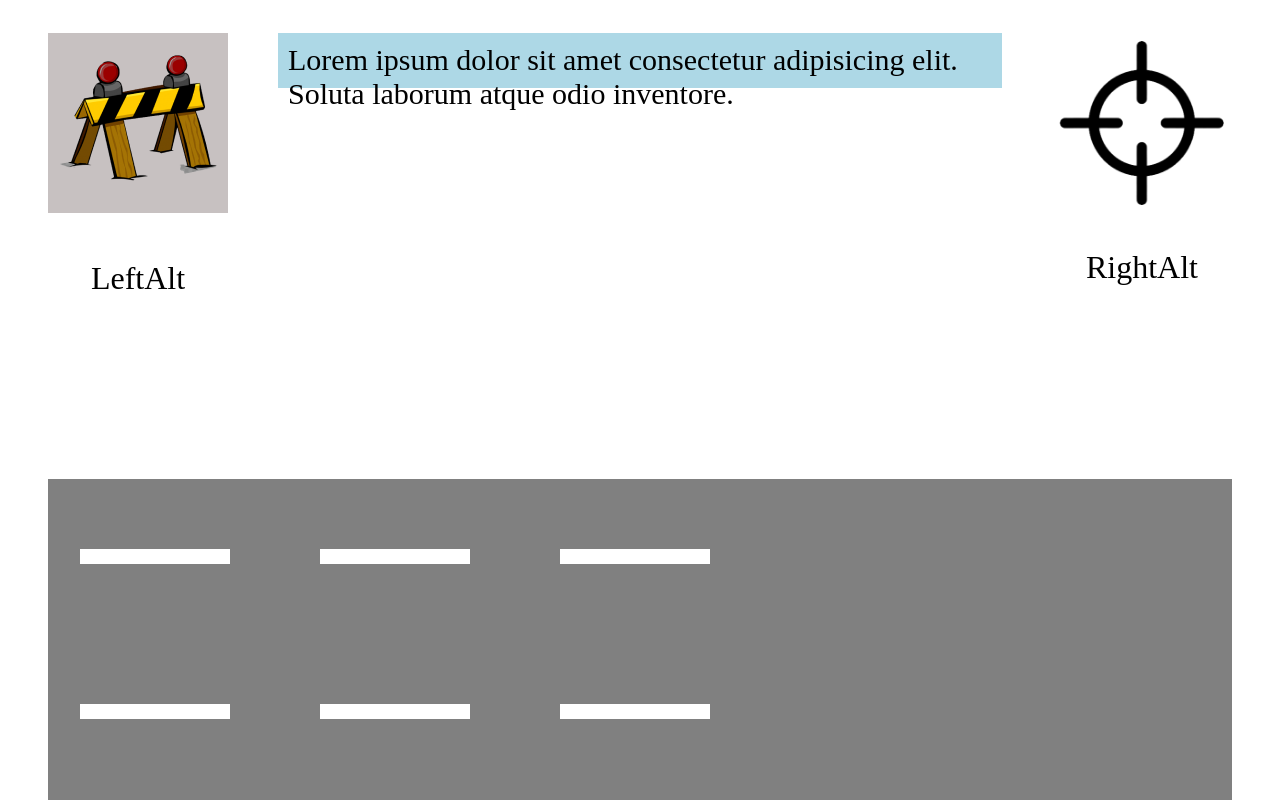
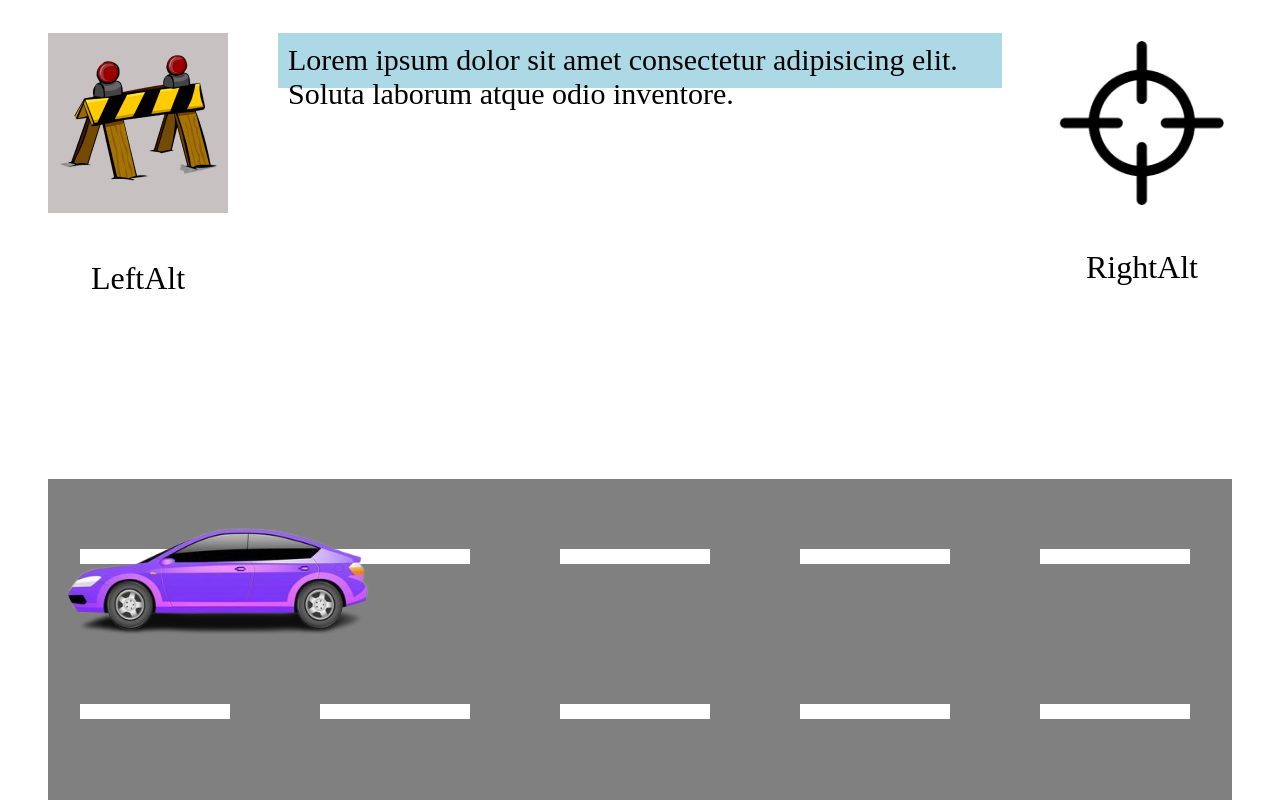
Before and after one commit to jannickbath/simulationsprojekt, a React (Vite) app: page / in a window 1280 px wide. Shown: the top 800 px of the page. Built offline with nearby package versions, Linux system fonts and the light colour scheme.

Commit message:
*dynamic stripes on tracks

```diff
--- /dev/null
+++ b/src/components/Cars/Default.tsx
@@ -0,0 +1,16 @@
+import React from 'react'
+import car_png from "../../assets/car_default.png";
+
+const Default = (props) => {
+  const progress = props.progress + "px";
+
+  return (
+    <>
+      <div className="car car-default" style={{left: progress}}>
+        <img src={car_png} alt="" />
+      </div>
+    </>
+  )
+}
+
+export default Default
--- a/src/components/Track.tsx
+++ b/src/components/Track.tsx
@@ -1,15 +1,26 @@
-import React from 'react'
+import React, { useRef, useEffect, useState } from 'react'
 
-const Track = () => {
+const Track = ({children}) => {
+  const trackRef = useRef(null);
+  const [stripeAmount, setStripeAmount] = useState(1);
+
+
+  useEffect(() => {
+    if (trackRef.current) {
+      const trackWidth = trackRef.current.offsetWidth;
+      const calculatedStripeAmount = Math.floor(trackWidth / 230);
+      setStripeAmount(calculatedStripeAmount)
+    }
+  }, []);
+
   return (
-    <div className="track">
+    <div className="track" ref={trackRef}>
         <div className="top"></div>
         <div className="lines">
-            <div className="stripe"></div>
-            <div className="stripe"></div>
-            <div className="stripe"></div>
+            {[...Array(stripeAmount)].map(() => <div className="stripe"></div>)}
         </div>
         <div className="bottom"></div>
+        {children}
     </div>
   )
 }
--- a/src/components/Tracks.tsx
+++ b/src/components/Tracks.tsx
@@ -1,9 +1,12 @@
 import Track from "./Track"
+import Default_car from "./Cars/Default";
 
 const Tracks = () => {
   return (
     <div className="tracks">
-      <Track />
+      <Track>
+        <Default_car progress="10"/>
+      </Track>
       <Track />
       <Track />
     </div>
--- a/src/main.tsx
+++ b/src/main.tsx
@@ -7,8 +7,8 @@ import Header from './components/Header/Header';
 ReactDOM.createRoot(document.getElementById('root')!).render(
   <React.StrictMode>
     <div className="container">
-      <Header />
-      <Tracks />
+      <Header/>
+      <Tracks/>
     </div>
   </React.StrictMode>,
 )
--- a/src/styles/css/main.css
+++ b/src/styles/css/main.css
@@ -1,9 +1,6 @@
-.tracks {
-  height: 50px;
-  background-color: red; }
-
 .track {
-  display: grid; }
+  display: grid;
+  position: relative; }
   .track .top,
   .track .bottom {
     height: 70px;
@@ -17,6 +14,11 @@
     padding: 0 2rem;
     column-gap: 90px;
     background-color: grey; }
+  .track .car {
+    position: absolute; }
+    .track .car img {
+      width: 80%;
+      max-height: 100%; }
 
 .powerUpView {
   width: 180px;
--- a/src/styles/scss/_track.scss
+++ b/src/styles/scss/_track.scss
@@ -1,5 +1,6 @@
 .track {
     display: grid;
+    position: relative;
 
     .top,
     .bottom {
@@ -19,4 +20,13 @@
         column-gap: 90px;
         background-color: grey;
     }
+
+    .car {
+        position: absolute;
+
+        img {
+            width: 80%;
+            max-height: 100%;
+        }
+    }
 }
--- a/src/styles/scss/_tracks.scss
+++ b/src/styles/scss/_tracks.scss
@@ -1,4 +1,3 @@
 .tracks {
-    height: 50px;
-    background-color: red;
+
 }
```
Also changed, not shown: src/assets/car_default.png (added), 1 other file (tests, documents, lock files or other folders).
